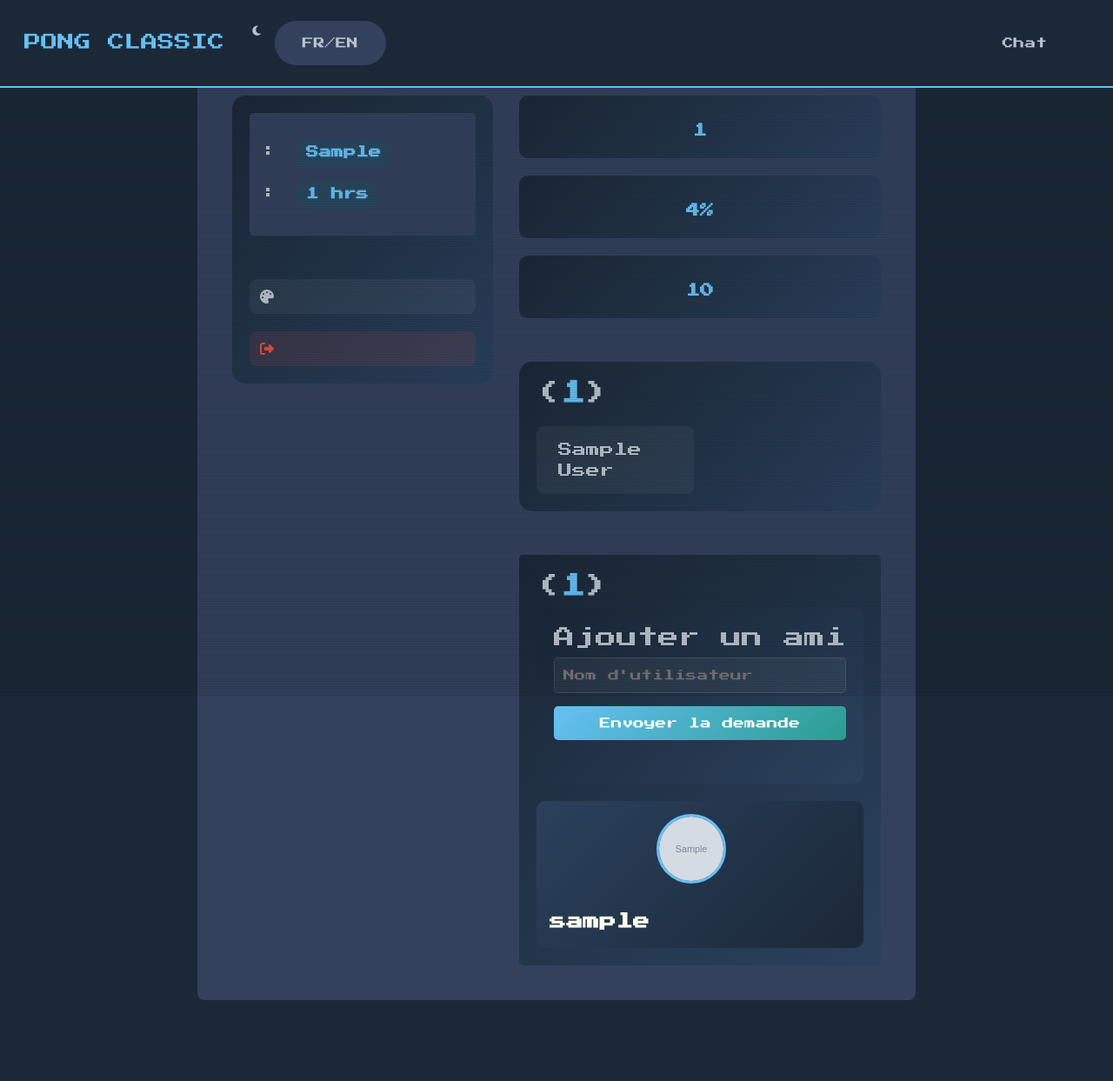
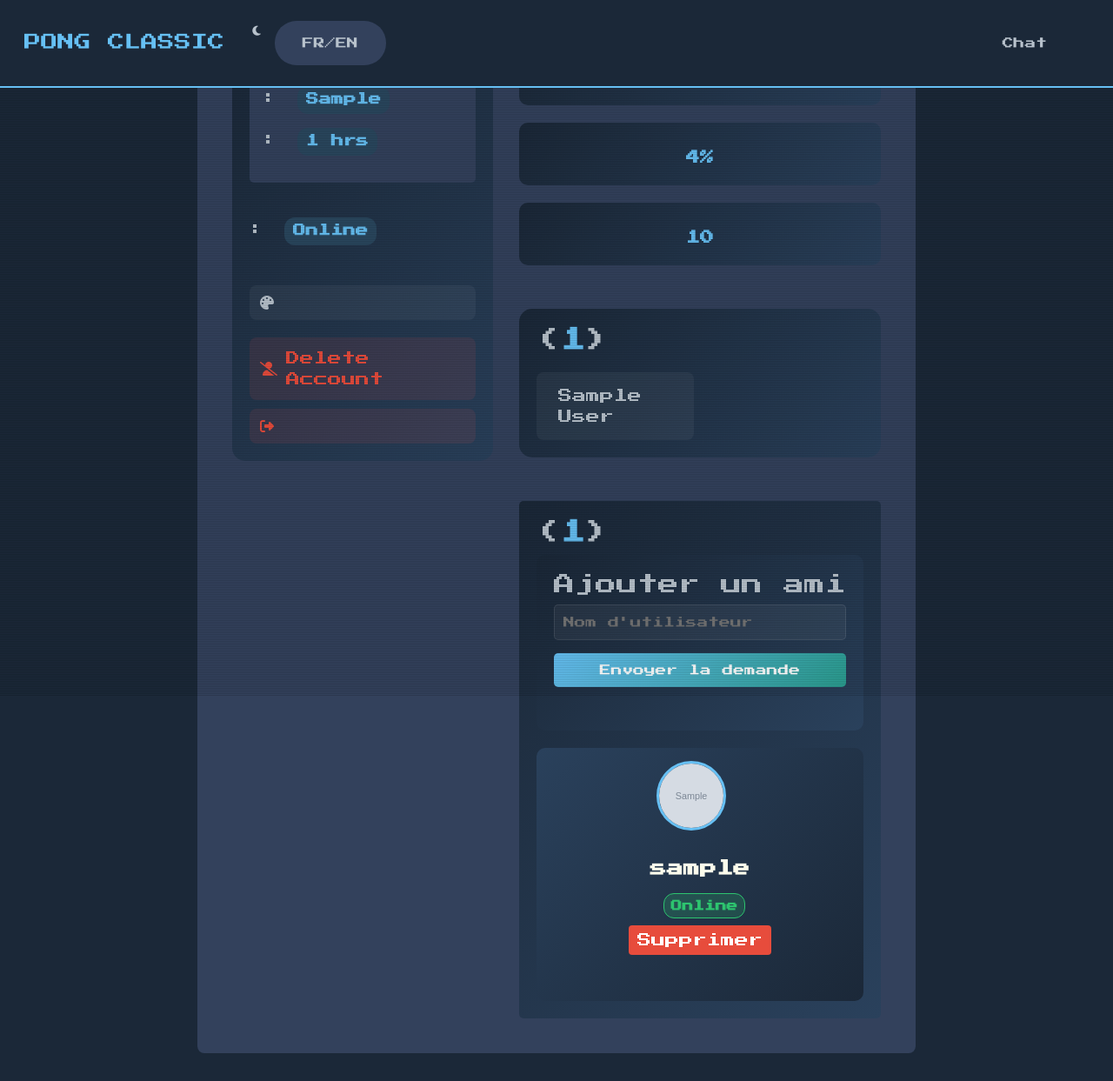
Before and after one commit to Extrase/ft_Transcendance, a Django app: page / in a window 1280 px wide. Shown: the whole page at 87% size. Before the commit the page ends 1150 px from the top, so only its background shows below. Run offline with Django 5.2, Linux system fonts and the light colour scheme; a user stored in the database is signed in; tables that the repository leaves empty hold one stand-in row (values such as "Sample post"); grey boxes marked "Sample" are stand-in pictures; some libraries are stand-ins or nearby versions.

Commit message:
add friend - change informations - signup - login - delete user ----> done

```diff
--- a/srcs/accounts/views.py
+++ b/srcs/accounts/views.py
@@ -65,6 +65,7 @@ def profile_view(request):
         "last_played_game": profile.last_played_game,
         "time_played": profile.time_played,
         "is_42_user": request.user.is_42_user,
+        "online": request.user.online,
         "profile_gradient_start": profile.profile_gradient_start,
         "profile_gradient_end": profile.profile_gradient_end,
         "achievements": [
@@ -74,6 +75,7 @@ def profile_view(request):
         "friends": [
             {
                 "username": friend.user.username,
+                "online": friend.user.online,
                 "profile_photo": request.build_absolute_uri(friend.user.profile_photo.url)
                 if friend.user.profile_photo else request.build_absolute_uri('/static/images/default_avatar.jpg')
             }
@@ -150,22 +152,39 @@ def add_friend(request, username):
 
 @login_required
 def remove_friend(request, username):
-    if request.method == 'POST' and request.headers.get('X-Requested-With') == 'XMLHttpRequest':
+    if request.headers.get('X-Requested-With') == 'XMLHttpRequest':
         try:
-            # Récupérer l'utilisateur correspondant au nom d'utilisateur
             friend_user = User.objects.get(username=username)
-            # Récupérer le profil de l'ami
             friend_profile = Profile.objects.get(user=friend_user)
-            # Récupérer le profil de l'utilisateur actuel
-            current_user_profile = request.user.profile
-            # Supprimer l'ami de la liste d'amis
-            current_user_profile.friends.remove(friend_profile)
-            return JsonResponse({'success': True})
+            current_user_profile = Profile.objects.get(user=request.user)
+
+            if friend_profile in current_user_profile.friends.all():
+                current_user_profile.friends.remove(friend_profile)
+                return JsonResponse({
+                    'status': 'success',
+                    'message': f'{username} a été retiré de vos amis'
+                })
+            else:
+                return JsonResponse({
+                    'status': 'error',
+                    'message': f'{username} n\'est pas dans votre liste d\'amis'
+                })
+
         except User.DoesNotExist:
-            return JsonResponse({'success': False, 'error': 'User not found'})
+            return JsonResponse({
+                'status': 'error',
+                'message': 'Utilisateur non trouvé'
+            }, status=404)
         except Profile.DoesNotExist:
-            return JsonResponse({'success': False, 'error': 'Profile not found'})
-    return JsonResponse({'success': False, 'error': 'Invalid request'})
+            return JsonResponse({
+                'status': 'error',
+                'message': 'Profil non trouvé'
+            }, status=404)
+
+    return JsonResponse({
+        'status': 'error',
+        'message': 'Requête invalide'
+    }, status=400)
 
 @login_required
 def get_notifications(request):
@@ -249,6 +268,8 @@ def api_login(request):
         user = authenticate(request, username=username, password=password)
         if user:
             login(request, user)
+            user.online = True
+            user.save()
             return JsonResponse({'success': True})
         return JsonResponse({'success': False, 'error': 'Invalid credentials'})
 
@@ -256,8 +277,10 @@ def api_login(request):
 
 @csrf_exempt
 def logout_user(request):
+    user = request.user
     if request.method == 'POST':
         logout(request)
+        user.online = False
         return JsonResponse({'success': True, 'message': 'Déconnexion réussie'})
     return JsonResponse({'error': 'Méthode non autorisée'}, status=405)
 
@@ -308,6 +331,8 @@ def signup_view(request):
 
     # Connecter l'utilisateur automatiquement après l'inscription
     login(request, user)
+    user.online = True
+    user.save()
 
     return JsonResponse({'detail': 'Inscription réussie !', 'redirect_url': reverse_lazy('login')}, status=201)
 
@@ -427,6 +452,9 @@ def callback_view(request):
 
         # Connecter l'utilisateur
         login(request, user)
+        user.online = True
+        user.save()
+        print(f"Statut en ligne de {user.username}: {user.online}")
         user_directory = os.path.join(settings.MEDIA_ROOT, 'users', user.username)
         os.makedirs(user_directory, exist_ok=True)
         return redirect('/')
@@ -458,6 +486,7 @@ def debug_profile_photo(request):
         'media_root': settings.MEDIA_ROOT,
         'media_url': settings.MEDIA_URL,
         'is_42_user': user.is_42_user,
+        'online': user.online,
     })
 
 @csrf_exempt
@@ -610,6 +639,7 @@ def get_combined_profile_stats(request):
         "last_played_game": profile.last_played_game,
         "time_played": profile.time_played,
         "is_42_user": request.user.is_42_user,
+        "online": request.user.online,
         "profile_gradient_start": profile.profile_gradient_start,
         "profile_gradient_end": profile.profile_gradient_end,
         "achievements": [
@@ -743,8 +773,8 @@ def delete_user(request):
         if user.profile_photo:
             if os.path.exists(user.profile_photo.path):
                 os.remove(user.profile_photo.path)
-
         logout(request)
+        user.online = False
         user.delete()
         return JsonResponse({
             'success': True,
--- a/srcs/django_project/urls.py
+++ b/srcs/django_project/urls.py
@@ -28,6 +28,7 @@ urlpatterns = [
     path('api/profile/', accounts.views.profile_view, name='profile_view'),
     path('debug-photo/', accounts.views.debug_profile_photo, name='debug_photo'),
     path('add-friend/<str:username>/', accounts.views.add_friend, name='add_friend'),
+    path('remove_friend/<str:username>', accounts.views.remove_friend, name='remove_friend'),
 
     # Routes Pong
     path('pong/', accounts.views.index, name='pong_index'),  # Page principale du jeu Pong
--- a/srcs/static/css/styles.css
+++ b/srcs/static/css/styles.css
@@ -1871,3 +1871,91 @@ canvas {
     background-color: rgba(102, 192, 244, 0.2);
     color: #66c0f4;
 }
+
+.friend-info {
+    display: flex;
+    flex-direction: column;
+    align-items: center;
+    gap: 8px;
+}
+
+.friend-name {
+    font-weight: bold;
+    margin-bottom: 5px;
+}
+
+.remove-friend-btn {
+    padding: 5px 10px;
+    background-color: #ff4444;
+    color: white;
+    border: none;
+    border-radius: 4px;
+    cursor: pointer;
+    transition: background-color 0.3s;
+}
+
+.remove-friend-btn:hover {
+    background-color: #cc0000;
+}
+
+.friend-item {
+    transition: all 0.3s ease;
+    opacity: 1;
+}
+
+.friend-item.fade-out {
+    opacity: 0;
+    transform: translateX(-20px);
+}
+
+.remove-friend-btn {
+    background-color: var(--danger-color);
+    color: white;
+    border: none;
+    padding: 5px 10px;
+    border-radius: 4px;
+    cursor: pointer;
+    transition: background-color 0.3s ease;
+}
+
+.remove-friend-btn:hover {
+    background-color: var(--danger-hover-color);
+}
+
+.friend-status {
+    padding: 4px 8px;
+    border-radius: 12px;
+    font-size: 0.8em;
+    font-weight: bold;
+    display: inline-block;
+    margin-left: 10px;
+}
+
+.friend-status.online {
+    background-color: rgba(46, 204, 113, 0.2);
+    color: #2ecc71;
+    border: 1px solid #2ecc71;
+}
+
+.friend-status.offline {
+    background-color: rgba(231, 76, 60, 0.2);
+    color: #e74c3c;
+    border: 1px solid #e74c3c;
+}
+
+/* Animation pour le statut en ligne */
+.friend-status.online {
+    animation: pulse 2s infinite;
+}
+
+@keyframes pulse {
+    0% {
+        box-shadow: 0 0 0 0 rgba(46, 204, 113, 0.4);
+    }
+    70% {
+        box-shadow: 0 0 0 10px rgba(46, 204, 113, 0);
+    }
+    100% {
+        box-shadow: 0 0 0 0 rgba(46, 204, 113, 0);
+    }
+}
--- a/srcs/static/js/spa.js
+++ b/srcs/static/js/spa.js
@@ -216,9 +216,18 @@ document.addEventListener('DOMContentLoaded', updateNavbar);
 
 // RÉCUPÉRER LE COOKIE CSRF
 function getCookie(name) {
-    return document.cookie.split('; ')
-        .find(row => row.startsWith(name + '='))
-        ?.split('=')[1] || null;
+    let cookieValue = null;
+    if (document.cookie && document.cookie !== '') {
+        const cookies = document.cookie.split(';');
+        for (let i = 0; i < cookies.length; i++) {
+            const cookie = cookies[i].trim();
+            if (cookie.substring(0, name.length + 1) === (name + '=')) {
+                cookieValue = decodeURIComponent(cookie.substring(name.length + 1));
+                break;
+            }
+        }
+    }
+    return cookieValue;
 }
 
 // CHARGER DYNAMIQUEMENT LA PAGE D'ACCUEIL
@@ -254,7 +263,7 @@ function loadSignUpPage() {
             <div class="form-group">
                 <label for="id_profile_photo" data-i18n="signup.profile_photo"></label>
                 <input type="file" id="id_profile_photo" name="profile_photo"
-                    class="form-control" accept="image/*" required>
+                    class="form-control" accept="image/*">
             </div>
             <div class="form-group">
                 <label for="id_first_name" data-i18n="signup.first_name"></label>
@@ -314,7 +323,8 @@ async function handleSignUp(event) {
         if (response.ok) {
             const data = await response.json();
             alert('Inscription réussie !');
-            window.location.href = data.redirect_url;
+            // window.location.href = data.redirect_url;
+            router.navigate('/login');
         } else {
             const errorData = await response.json();
             document.getElementById('error-messages').style.display = 'block';
@@ -337,6 +347,7 @@ async function loadProfilePage() {
             document.querySelector('#app').innerHTML = generateProfileContent(data);
             updateTranslations();
             initAddFriendForm();
+            initRemoveFriendForms();
         } else {
             document.querySelector('#app').innerHTML = '<h2>Please log in to view your profile</h2>';
         }
@@ -360,6 +371,7 @@ document.addEventListener('DOMContentLoaded', function() {
 
 function generateProfileContent(data) {
     const profilePhotoUrl = data.profile_photo || '/static/images/default_avatar.jpg';
+
 
     const html = `
     <div class="container mt-5">
@@ -411,8 +423,9 @@ function generateProfileContent(data) {
                             <h3 data-i18n="profile.recent_activity"></h3>
                             <p><span data-i18n="profile.last_played"></span>: <span class="data">${data.last_played_game || 'N/A'}</span></p>
                             <p><span data-i18n="profile.time_played"></span>: <span class="data">${data.time_played} hrs</span></p>
-                        </div>
+                            </div>
                     </div>
+                    <p><span data-i18n="profile.online"></span>: <span class="data">${data.online ? 'Online' : 'Offline'}</span></p>
                     <button id="customizeProfile" class="profile-link custom-change-password-btn" style="margin-top: 10px;">
                         <i class="fas fa-palette"></i> <span data-i18n="profile.customize_colors"></span>
                     </button>
@@ -422,7 +435,13 @@ function generateProfileContent(data) {
                         <a href="/change-password" class="profile-link custom-change-password-btn" data-link>
                             <i class="fas fa-key"></i> <span data-i18n="profile.change_password"></span>
                         </a>
+                        <a href="/auth/update_user/" class="profile-link custom-change-password-btn" data-link>
+                            <i class="fas fa-user-edit"></i> Change My Profile
+                        </a>
                         ` : ''}
+                        <a href="/auth/delete_user/" class="profile-link danger" data-link>
+                            <i class="fas fa-user-slash"></i> Delete Account
+                        </a>
                         <button class="profile-link danger" id="logoutButton">
                             <i class="fas fa-sign-out-alt"></i> <span data-i18n="nav.logout"></span>
                         </button>
@@ -468,16 +487,7 @@ function generateProfileContent(data) {
                             <div id="friendRequestStatus" class="friend-form-message"></div>
                         </div>
                         <div class="friends-grid">
-                            ${data.friends.map(friend => `
-                                <div class="friend-card">
-                                    <div class="friend-avatar">
-                                        <img src="${friend.profile_photo || '/static/images/default_avatar.jpg'}" alt="${friend.username}">
-                                    </div>
-                                    <div class="friend-info">
-                                        <span class="friend-name">${friend.username}</span>
-                                    </div>
-                                </div>
-                            `).join('')}
+                            ${generateFriendsList(data.friends)}
                         </div>
                     </div>
 
@@ -554,6 +564,9 @@ function generateProfileContent(data) {
 
     return html;
 }
+
+// Ajouter un gestionnaire d'événements pour les boutons de suppression d'amis
+
 
 function updatePreview() {
     const startColor = document.getElementById('startColor').value;
@@ -743,6 +756,160 @@ function displayPasswordChangeErrors(errors) {
     }
 }
 
+async function loadUpdateUserPage() {
+    const csrfToken = getCookie('csrftoken');
+
+    try {
+        // Récupérer les données de l'utilisateur via la nouvelle API
+        const response = await fetch('/api/user-data/');
+        const userData = await response.json();
+
+        document.querySelector('#app').innerHTML = `
+            <div class="signup-section">
+                <h2>Update your profile</h2>
+                <div id="error-messages" class="alert alert-danger" style="display: none;"></div>
+                <form id="signup-form" enctype="multipart/form-data">
+                    <input type="hidden" name="csrfmiddlewaretoken" value="${csrfToken}">
+                    <div class="form-group">
+                        <label for="id_username">Username:</label>
+                        <input type="text" name="username" id="id_username" class="form-control"
+                            value="${userData.username}" required>
+                    </div>
+                    <div class="form-group">
+                        <label for="id_email">Email:</label>
+                        <input type="email" name="email" id="id_email" class="form-control"
+                            value="${userData.email}" required>
+                    </div>
+                    <div class="form-group">
+                        <label for="id_profile_photo">Profile Photo:</label>
+                        <input type="file" id="id_profile_photo" name="profile_photo"
+                            class="form-control" accept="image/*">
+                        ${userData.profile_photo ?
+                            `<img src="${userData.profile_photo}" alt="Current profile photo"
+                                style="max-width: 100px; margin-top: 10px;">` : ''}
+                    </div>
+                    <div class="form-group">
+                        <label for="id_first_name">First Name:</label>
+                        <input type="text" name="first_name" id="id_first_name" class="form-control"
+                            value="${userData.first_name}" required>
+                    </div>
+                    <div class="form-group">
+                        <label for="id_last_name">Last Name:</label>
+                        <input type="text" name="last_name" id="id_last_name" class="form-control"
+                            value="${userData.last_name}" required>
+                    </div>
+                    <button type="submit" class="btn btn-primary">Update</button>
+                </form>
+            </div>
+        `;
+
+        // Ajouter les écouteurs d'événements
+        document.querySelector('#signup-form').addEventListener('submit', handleUpdateUser);
+
+        const avatarInput = document.querySelector('#id_profile_photo');
+        if (avatarInput) {
+            avatarInput.addEventListener('change', function() {
+                checkAvatar(avatarInput);
+            });
+        }
+    } catch (error) {
+        console.error('Error loading user data:', error);
+        showMessage('Error loading user data', 'error');
+    }
+}
+
+
+async function handleUpdateUser(event) {
+    event.preventDefault();
+
+    const form = document.querySelector('#signup-form');
+    const formData = new FormData(form);
+
+    try {
+        const response = await fetch('/auth/update_user/', {
+            method: 'POST',
+            headers: {
+                'X-CSRFToken': getCookie('csrftoken')
+            },
+            body: formData
+        });
+
+        if (response.ok) {
+            alert('Mis à jour du profil réussi !');
+            router.navigate('/profile');
+        } else {
+            const errorData = await response.json();
+            document.getElementById('error-messages').style.display = 'block';
+            document.getElementById('error-messages').innerText = errorData.detail || 'Erreur inconnue';
+        }
+    } catch (error) {
+        console.error("Erreur lors de la mis à jour du profil utilisaateur :", error);
+        alert('Une erreur est survenue lors de la mis à jour du profil utilisaateur.');
+    }
+}
+
+async function loadDeleteUserPage() {
+    const csrfToken = getCookie('csrftoken');
+
+    try {
+        // Récupérer les données de l'utilisateur via la nouvelle API
+        const response = await fetch('/api/user-data/');
+        const userData = await response.json();
+
+        document.querySelector('#app').innerHTML = `
+            <div class="signup-section">
+                <h2>Delete your account</h2>
+                <div id="error-messages" class="alert alert-danger" style="display: none;"></div>
+                    <a href="/profile" class="profile-link custom-change-password-btn" data-link>
+                        <i class="fas fa-arrow-left"></i> Cancel
+                    </a>
+                <form id="signup-form" enctype="multipart/form-data">
+                    <input type="hidden" name="csrfmiddlewaretoken" value="${csrfToken}">
+                    <button type="submit" class="btn btn-primary">Delete</button>
+                </form>
+            </div>
+        `;
+
+        // Ajouter les écouteurs d'événements
+        document.querySelector('#signup-form').addEventListener('submit', handleDeleteUser);
+
+    } catch (error) {
+        console.error('Error loading user data:', error);
+        showMessage('Error loading user data', 'error');
+    }
+}
+
+
+async function handleDeleteUser(event) {
+    event.preventDefault();
+
+    if (!confirm('Êtes-vous sûr de vouloir supprimer votre compte ? Cette action est irréversible.')) {
+        return;
+    }
+
+    try {
+        const response = await fetch('/auth/delete_user/', {
+            method: 'POST',
+            headers: {
+                'X-CSRFToken': getCookie('csrftoken'),
+                'Content-Type': 'application/json'
+            }
+        });
+
+        if (response.ok) {
+            alert('Compte supprimé avec succès !');
+            window.location.href = '/login';  // Redirection directe
+        } else {
+            const errorData = await response.json();
+            document.getElementById('error-messages').style.display = 'block';
+            document.getElementById('error-messages').innerText = errorData.detail || 'Erreur inconnue';
+        }
+    } catch (error) {
+        console.error("Erreur lors de la suppression du compte :", error);
+        alert('Une erreur est survenue lors de la suppression du compte.');
+    }
+}
+
 function generateHomePageContent(data) {
     if (data.is_authenticated) {
         return `
@@ -812,6 +979,8 @@ router.on('/', loadHomePage);
 router.on('/login', loadLoginPage);
 router.on('/signup', loadSignUpPage);
 router.on('/profile', loadProfilePage);
+router.on('/auth/delete_user', loadDeleteUserPage);
+router.on('/auth/update_user', loadUpdateUserPage);
 router.on('/change-password', loadChangePasswordPage);
 router.on('/password-change-success', loadPasswordChangeSuccessPage);
 router.on('/chat', loadChatPage);
@@ -1137,7 +1306,7 @@ function initAddFriendForm() {
                 if (data.status === 'success') {
                     document.getElementById('friendUsername').value = '';
                     // Optionnel : rafraîchir la liste des amis
-                    // updateFriendsList();
+                    router.navigate('/profile');
                 }
 
             } catch (error) {
@@ -1147,3 +1316,86 @@ function initAddFriendForm() {
         });
     }
 }
+
+function initRemoveFriendForms() {
+    const forms = document.querySelectorAll('.remove-friend-form');
+
+    forms.forEach(form => {
+        form.addEventListener('submit', async (e) => {
+            e.preventDefault();
+
+            const username = form.dataset.username;
+            let statusDiv = document.getElementById(`removeFriendStatus-${username}`);
+
+            // Créer le statusDiv s'il n'existe pas
+            if (!statusDiv) {
+                statusDiv = document.createElement('div');
+                statusDiv.id = `removeFriendStatus-${username}`;
+                statusDiv.className = 'friend-form-message';
+                form.insertAdjacentElement('afterend', statusDiv);
+            }
+
+            try {
+                const response = await fetch(`/remove_friend/${encodeURIComponent(username)}`, {
+                    method: 'POST',
+                    headers: {
+                        'X-Requested-With': 'XMLHttpRequest',
+                        'X-CSRFToken': getCookie('csrftoken'),
+                        'Content-Type': 'application/json'
+                    }
+                });
+
+                if (!response.ok) {
+                    throw new Error(`HTTP error! status: ${response.status}`);
+                }
+
+                const data = await response.json();
+                console.log("Réponse reçue:", data);
+
+                if (data.status === 'success') {
+                    const friendElement = form.closest('.friend-card');
+                    if (friendElement) {
+                        friendElement.classList.add('fade-out');
+                        setTimeout(() => {
+                            friendElement.remove();
+                            // Vérifier si la liste est vide
+                            const friendsList = document.querySelector('.friends-list');
+                            if (friendsList && friendsList.children.length === 0) {
+                                friendsList.innerHTML = '<p>Pas encore d\'amis.</p>';
+                            }
+                        }, 300);
+                        router.navigate('/profile');
+                    }
+                }
+
+                statusDiv.textContent = data.message;
+                statusDiv.className = `friend-form-message ${data.status}`;
+
+            } catch (error) {
+                console.error("Erreur détaillée:", error);
+                statusDiv.textContent = "Une erreur s'est produite lors de la suppression";
+                statusDiv.className = 'friend-form-message error';
+            }
+        });
+    });
+}
+
+function generateFriendsList(friends) {
+    return friends.map(friend => `
+        <div class="friend-card">
+            <div class="friend-avatar">
+                <img src="${friend.profile_photo || '/static/images/default_avatar.jpg'}" alt="${friend.username}">
+            </div>
+            <div class="friend-info">
+                <span class="friend-name">${friend.username}</span>
+                <span class="friend-status ${friend.online ? 'online' : 'offline'}">
+                    ${friend.online ? 'Online' : 'Offline'}
+                </span>
+                <form id="removeFriendForm" class="remove-friend-form" data-username="${friend.username}">
+                    <button class="remove-friend-btn" type="submit">Supprimer</button>
+                </form>
+                <div id="removeFriendStatus-${friend.username}" class="friend-form-message"></div>
+            </div>
+        </div>
+    `).join('')
+}
```
Also changed, not shown: srcs/media/users/avatars/4565071_B7Jo6NG.jpg (added), srcs/media/users/avatars/affiche.jpeg (added).
